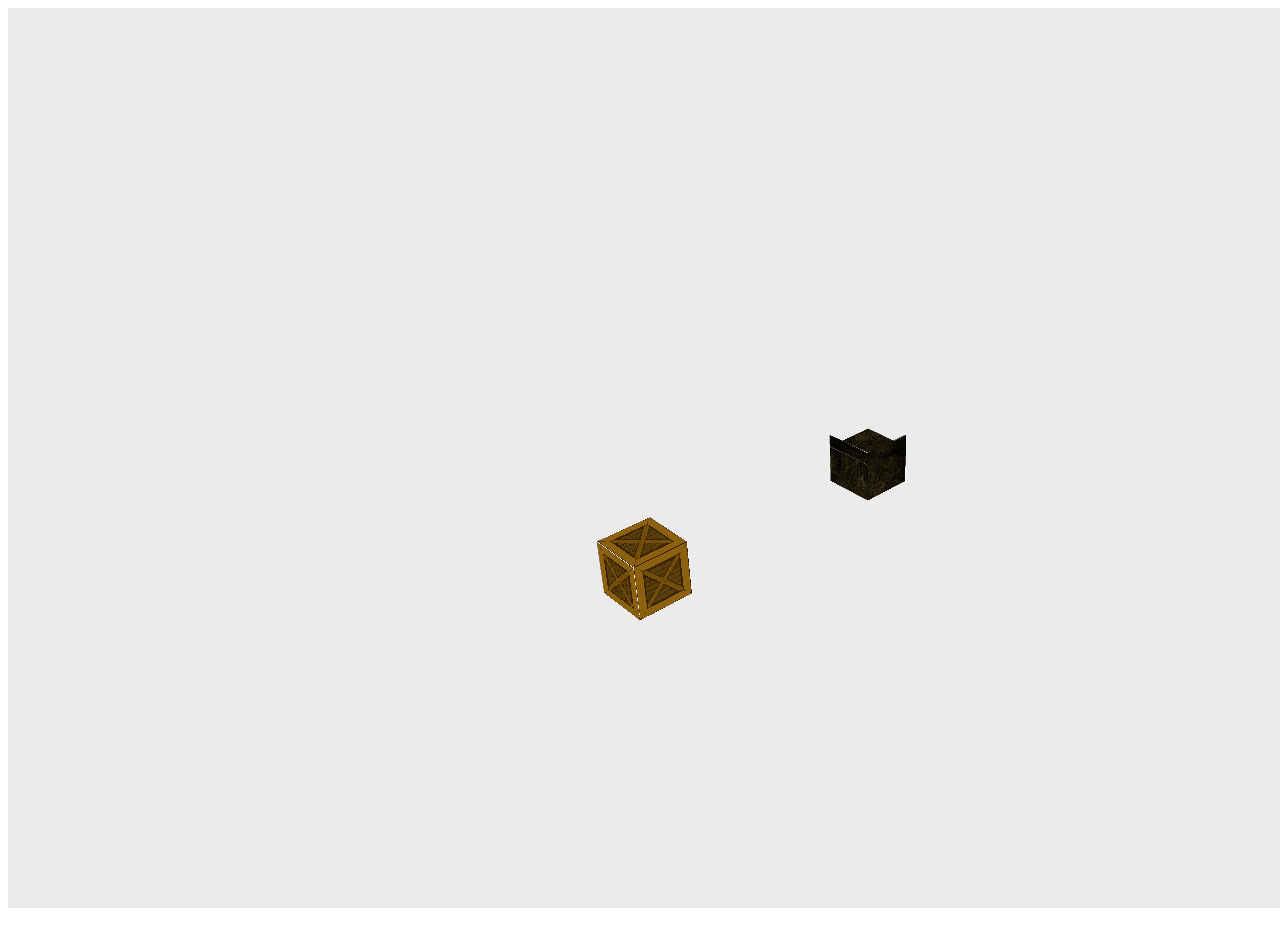
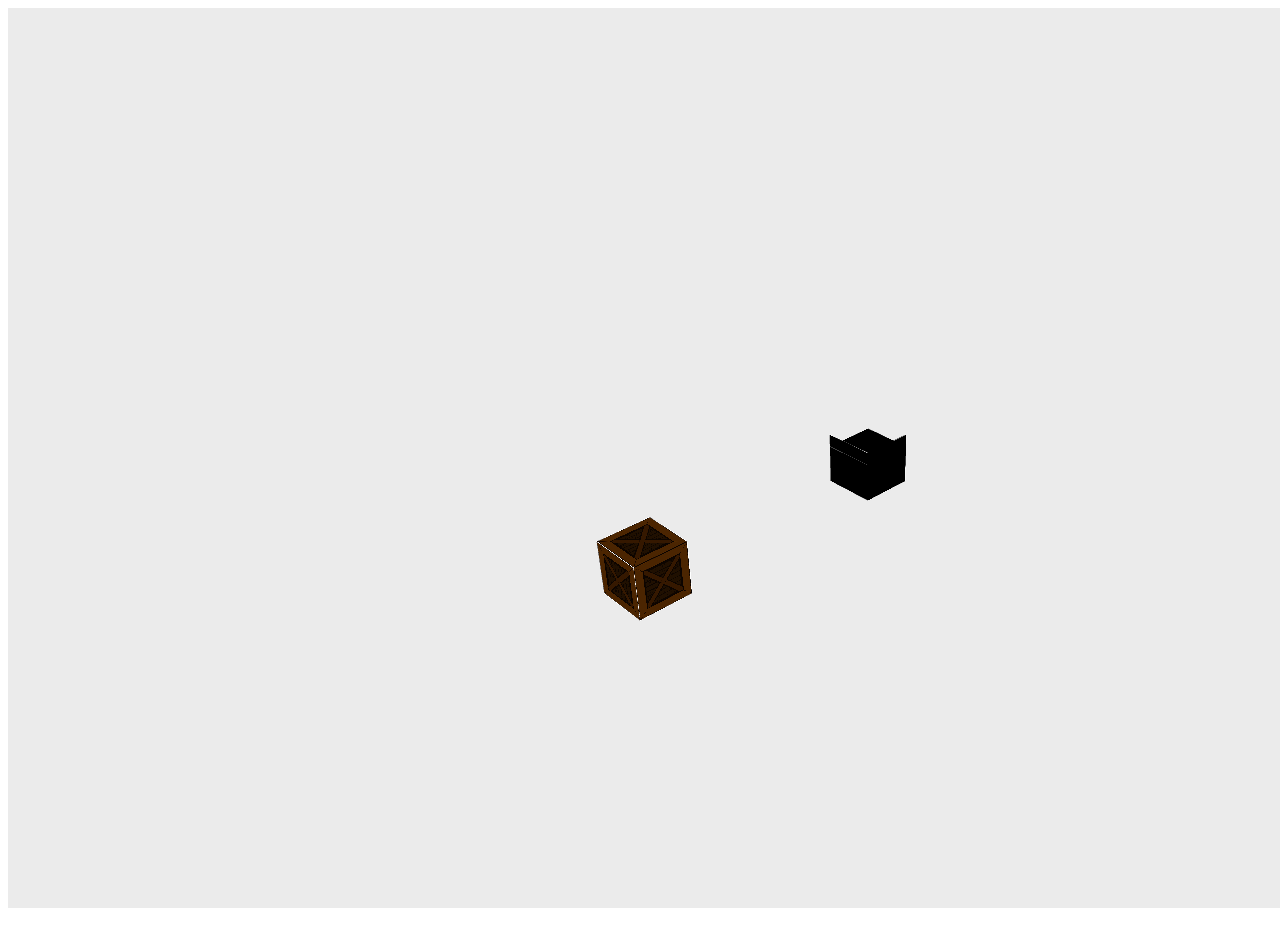
Before and after one commit to OrkunAvci/Webgl-Platformer, a plain HTML site: page src/index.html in a window 1280 px wide. Shown: the top 938 px of the page. Drawn offline with Linux system fonts and the light colour scheme; animation ran at ten frames a second.

Commit message:
Add all textures

```diff
--- a/src/index.html
+++ b/src/index.html
@@ -12,6 +12,8 @@
 	</canvas>
 	<img id="create-texture" src="./../assets/crate.png" alt="Create Texture" width="0" height="0">
 	<img id="wall-texture" src="./../assets/grunge-texture-by-krist-photoshop-textures.jpg" alt="Wall Texture" width="0" height="0">
+	<img id="wood-texture" src="./../assets/annie-spratt-L6GydBHMVGQ-unsplash.jpg" alt="Wood Texture" width="0" height="0">
+	<img id="white-texture" src="./../assets/photos_2020_10_13_fst_gray-light-texture-grunge.jpg" alt="White Texture" width="0" height="0">
 
 	<!--	Sub-scripts		-->
 	<script src="gl-matrix.js"></script>
--- a/src/main.js
+++ b/src/main.js
@@ -39,10 +39,14 @@ var Init = function () {
 
 	let createLoc = gl.getUniformLocation(program, "create");
 	let wallLoc = gl.getUniformLocation(program, "wall");
+	let woodLoc = gl.getUniformLocation(program, "wood");
+	let whiteLoc = gl.getUniformLocation(program, "white");
 
 
 	gl.uniform1i(createLoc, 0);
 	gl.uniform1i(wallLoc, 1);
+	gl.uniform1i(woodLoc, 2);
+	gl.uniform1i(whiteLoc, 3);
 
 	//	Define actions
 	document.addEventListener("keyup", move, false);
--- a/src/shaders.js
+++ b/src/shaders.js
@@ -25,12 +25,16 @@ let fragmentShaderMove = `
 	varying vec2 fragTexCoord;
 	uniform sampler2D create;
 	uniform sampler2D wall;
+	uniform sampler2D wood;
+	uniform sampler2D white;
 
 	void main()
 	{
 		vec4 create_c = texture2D(create, fragTexCoord);
 		vec4 wall_c = texture2D(wall, fragTexCoord);
-		gl_FragColor = create_c * wall_c;
+		vec4 wood_c = texture2D(wood, fragTexCoord);
+		vec4 white_c = texture2D(white, fragTexCoord);
+		gl_FragColor = create_c * wall_c * wood_c * white_c;
 	}
 `
 
--- a/src/textures.js
+++ b/src/textures.js
@@ -1,6 +1,8 @@
 let texture_ids = [
 	"create-texture",
-	"wall-texture"
+	"wall-texture",
+	"wood-texture",
+	"white-texture"
 ];
 
 let textures = [];
```
